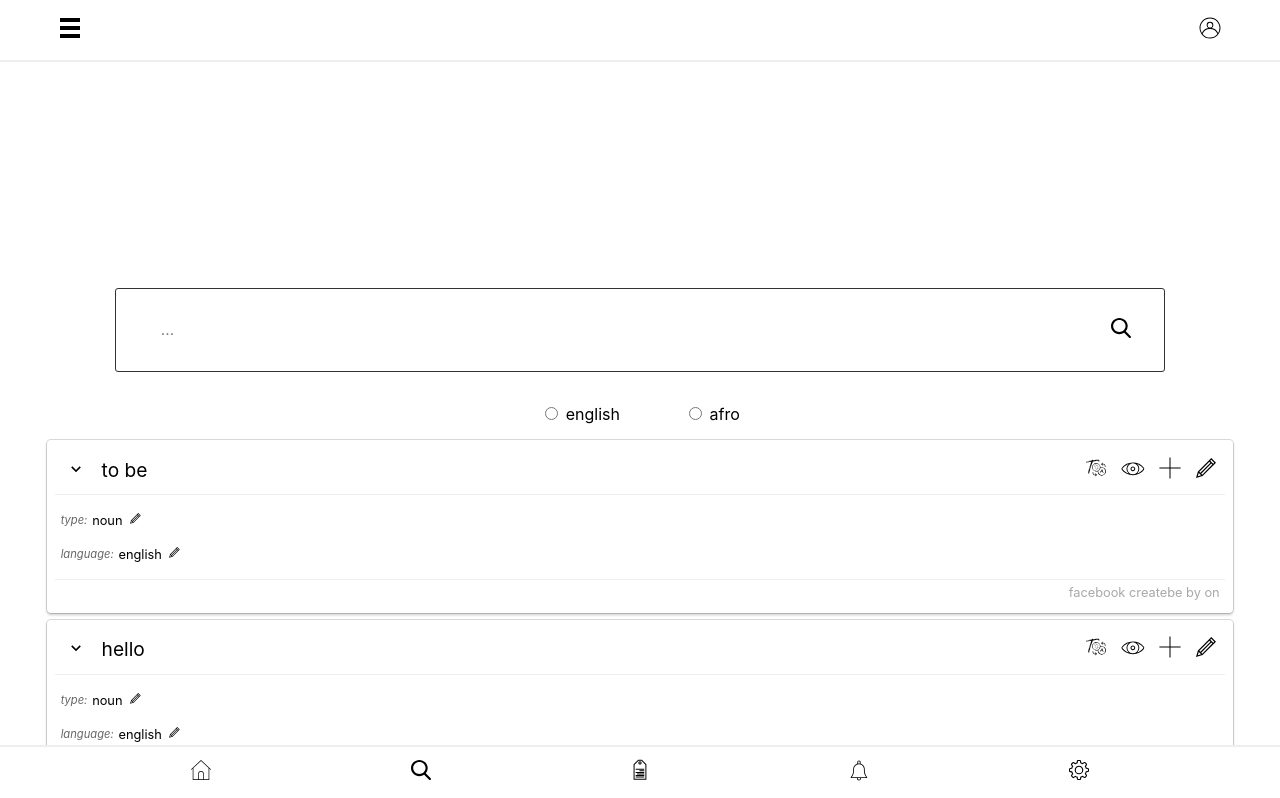
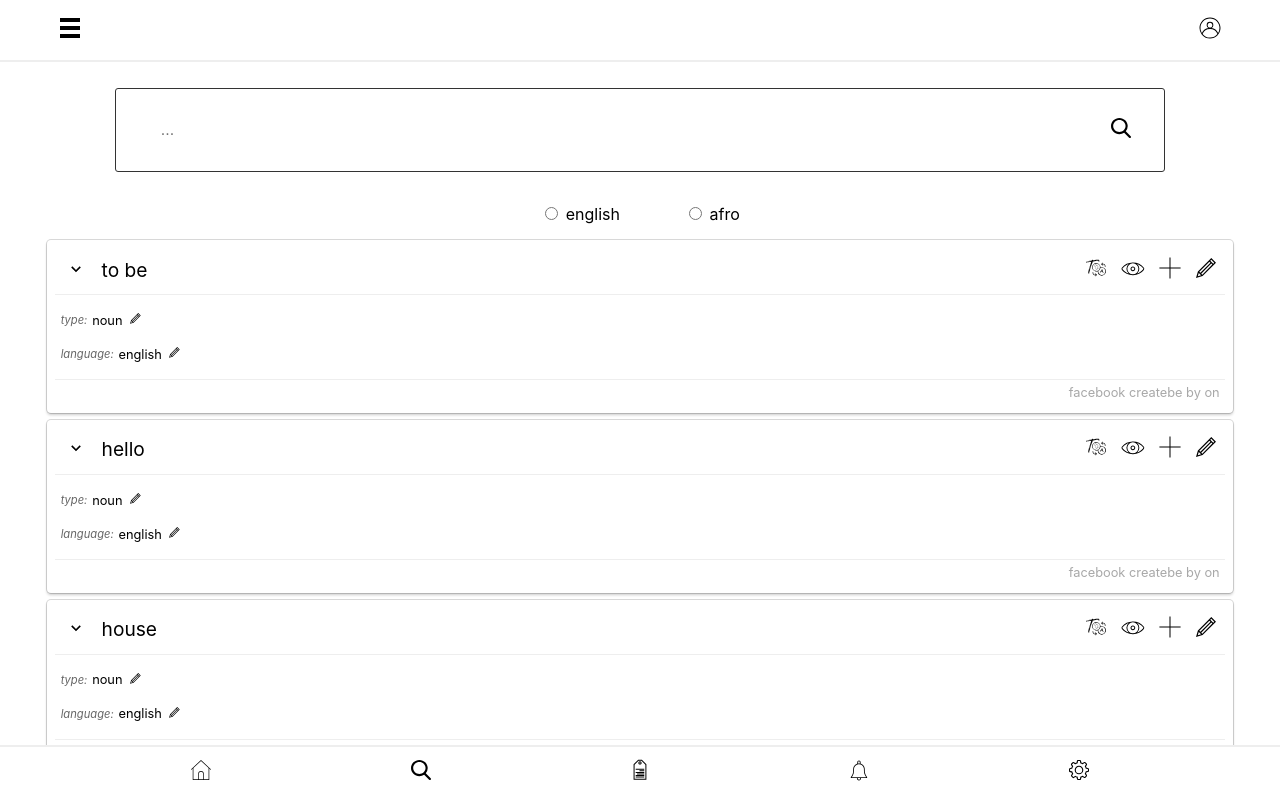
Before and after one commit to Lionprincipe/bilangum, a React (Create React App) app: page / in a window 1280 px wide. Shown: the top 798 px of the page. Built offline with nearby package versions, Linux system fonts and the light colour scheme.

Commit message:
...cleaning

```diff
--- a/src/components/App.js
+++ b/src/components/App.js
@@ -1,9 +1,16 @@
 import React, { Component } from 'react'
 import HomeScreen from '../screens/HomeScreen'
+import { inputName, words, preferedLanguages } from '../constants/app'
 
 class App extends Component {
   render() {
-    return <HomeScreen />
+    return (
+      <HomeScreen
+        inputName={inputName}
+        words={words}
+        preferedLanguages={preferedLanguages}
+      />
+    )
   }
 }
 
--- a/src/components/EthnicLanguageSelection.js
+++ b/src/components/EthnicLanguageSelection.js
@@ -3,10 +3,12 @@ import PropTypes from 'prop-types'
 
 import SearchField from './SearchField'
 
-const EthnicLanguageSelection = props => {
+const EthnicLanguageSelection = ({ placeholder }) => {
   return <SearchField placeholder="african language" />
 }
 
-EthnicLanguageSelection.propTypes = {}
+EthnicLanguageSelection.propTypes = {
+  placeholder: PropTypes.string,
+}
 
 export default EthnicLanguageSelection
--- a/src/components/Footer.js
+++ b/src/components/Footer.js
@@ -1,5 +1,4 @@
 import React from 'react'
-import PropTypes from 'prop-types'
 import styled from 'styled-components'
 import { footerBtn } from '../constants/btnList'
 
@@ -26,6 +25,4 @@ const Footer = props => {
   )
 }
 
-Footer.propTypes = {}
-
 export default Footer
--- a/src/components/Property.js
+++ b/src/components/Property.js
@@ -29,7 +29,7 @@ const Property = ({ name, value }) => {
 
 Property.propTypes = {
   name: PropTypes.string,
-  value: PropTypes.oneOf([PropTypes.string, PropTypes.number]),
+  value: PropTypes.PropTypes.string,
 }
 
 export default Property
--- a/src/components/WordCard.js
+++ b/src/components/WordCard.js
@@ -6,6 +6,7 @@ import WordCardHeader from './WordCardHeader'
 import WordCardBody from './WordCardBody'
 import WordCardFooter from './WordCardFooter'
 import TranslateTray from './TranslateTray'
+
 const Wrapper = styled.li`
   margin-bottom: 0.4em;
   list-style-type: none;
--- a/src/components/WordCardFooter.js
+++ b/src/components/WordCardFooter.js
@@ -1,5 +1,4 @@
 import React from 'react'
-import PropTypes from 'prop-types'
 import styled from 'styled-components'
 const Wrapper = styled.div`
   display: flex;
@@ -13,6 +12,4 @@ const WordCardFooter = props => {
   return <Wrapper>facebook createbe by on</Wrapper>
 }
 
-WordCardFooter.propTypes = {}
-
 export default WordCardFooter
--- a/src/components/WordCardHeader.js
+++ b/src/components/WordCardHeader.js
@@ -2,6 +2,7 @@ import React from 'react'
 import PropTypes from 'prop-types'
 import styled from 'styled-components'
 import BtnTray from './BtnTray'
+import { wordHeaderLeftBtns, wordHeaderRightBtns } from '../constants/btnList'
 
 const Wrapper = styled.div`
   display: flex;
@@ -14,20 +15,13 @@ const WordTray = styled.div`
   flex-grow: 1;
   font-size: 1.2em;
 `
-const LeftBtnList = [{ type: 'arrow', rotate: '90Deg' }]
-const rightBtnList = [
-  { type: 'translate' },
-  { type: 'eye' },
-  { type: 'plus' },
-  { type: 'pencil' },
-]
 
 const WordCardHeader = ({ title }) => {
   return (
     <Wrapper>
-      <BtnTray btnList={LeftBtnList} />
+      <BtnTray btnList={wordHeaderLeftBtns} />
       <WordTray> {title}</WordTray>
-      <BtnTray btnList={rightBtnList} />
+      <BtnTray btnList={wordHeaderRightBtns} />
     </Wrapper>
   )
 }
--- /dev/null
+++ b/src/constants/app.js
@@ -0,0 +1,16 @@
+export const preferedLanguages = { ethnic: 'afro', reference: 'english' }
+export const words = [
+  { type: 'noun', language: 'english', word: 'to be' },
+  { type: 'noun', language: 'english', word: 'hello' },
+  { type: 'noun', language: 'english', word: 'house' },
+  { type: 'noun', language: 'english', word: 'to do' },
+  { type: 'noun', language: 'english', word: 'fish' },
+  { type: 'noun', language: 'english', word: 'cat' },
+  { type: 'noun', language: 'english', word: 'to be' },
+  { type: 'noun', language: 'english', word: 'hello' },
+  { type: 'noun', language: 'english', word: 'house' },
+  { type: 'noun', language: 'english', word: 'to do' },
+  { type: 'noun', language: 'english', word: 'fish' },
+  { type: 'noun', language: 'english', word: 'cat' },
+]
+export const inputName = 'language'
--- a/src/constants/btnList.js
+++ b/src/constants/btnList.js
@@ -5,3 +5,11 @@ export const footerBtn = [
   { type: 'bell' },
   { type: 'settings' },
 ]
+export const wordHeaderLeftBtns = [{ type: 'arrow', rotate: '90Deg' }]
+
+export const wordHeaderRightBtns = [
+  { type: 'translate' },
+  { type: 'eye' },
+  { type: 'plus' },
+  { type: 'pencil' },
+]
--- a/src/screens/HomeScreen.js
+++ b/src/screens/HomeScreen.js
@@ -13,26 +13,10 @@ const Main = styled.div`
   flex-direction: column;
   align-items: center;
   justify-content: space-around;
-  margin: 20% 1em 10%;
+  margin: 3.5em 1em;
 `
 
-const HomeScreen = props => {
-  const preferedLanguages = { ethnic: 'afro', reference: 'english' }
-  const wordList = [
-    { type: 'noun', language: 'english', word: 'to be' },
-    { type: 'noun', language: 'english', word: 'hello' },
-    { type: 'noun', language: 'english', word: 'house' },
-    { type: 'noun', language: 'english', word: 'to do' },
-    { type: 'noun', language: 'english', word: 'fish' },
-    { type: 'noun', language: 'english', word: 'cat' },
-    { type: 'noun', language: 'english', word: 'to be' },
-    { type: 'noun', language: 'english', word: 'hello' },
-    { type: 'noun', language: 'english', word: 'house' },
-    { type: 'noun', language: 'english', word: 'to do' },
-    { type: 'noun', language: 'english', word: 'fish' },
-    { type: 'noun', language: 'english', word: 'cat' },
-  ]
-  const name = 'language'
+const HomeScreen = ({ words, inputName, preferedLanguages }) => {
   return (
     <React.Fragment>
       <Header />
@@ -40,15 +24,19 @@ const HomeScreen = props => {
         <SearchField />
         <ToggleSearchLanguage
           preferedLanguages={preferedLanguages}
-          name={name}
+          name={inputName}
         />
-        <WordList wordList={wordList} />
+        <WordList wordList={words} />
       </Main>
       <Footer />
     </React.Fragment>
   )
 }
 
-HomeScreen.propTypes = {}
+HomeScreen.propTypes = {
+  words: PropTypes.array,
+  preferedLanguages: PropTypes.object,
+  inputName: PropTypes.string,
+}
 
 export default HomeScreen
```
Also changed, not shown: src/components/ReferenceLanguageSelection.js (+5 -2 lines), src/stories/storybook.js (+14 -4 lines).
